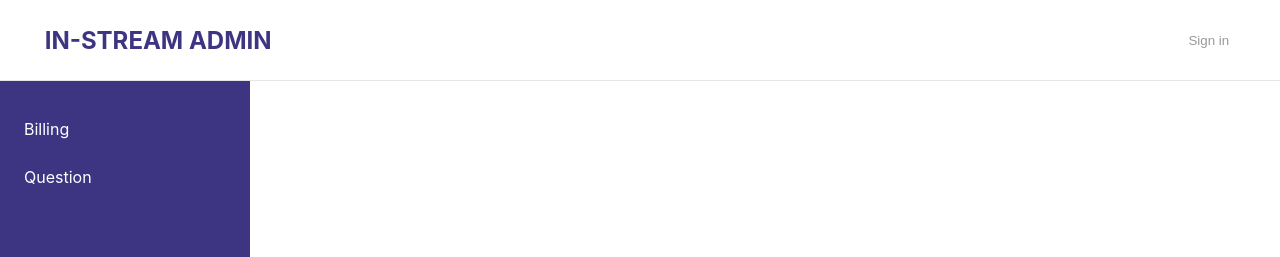
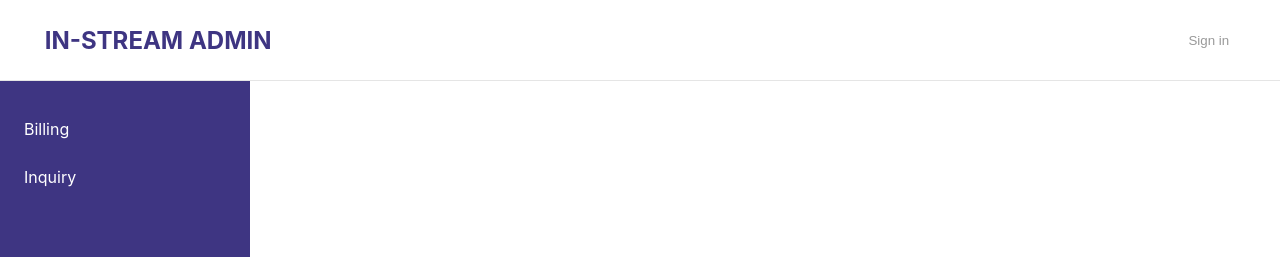
Before and after one commit to 4seasons-sc23/web-instream, a React (Vite) app: page / in a window 1280 px wide. Shown: the top 257 px of the page. Built offline with nearby package versions, Linux system fonts and the light colour scheme.

Commit message:
Fix: question -> inquiry

```diff
--- a/src/components/organisms/Layout/Sidebar/index.tsx
+++ b/src/components/organisms/Layout/Sidebar/index.tsx
@@ -28,7 +28,7 @@ export default function Sidebar() {
                                 navigate('/question');
                             }}
                         >
-                            <span>Question</span>
+                            <span>Inquiry</span>
                         </div>
                     </li>
                 </ul>
```
